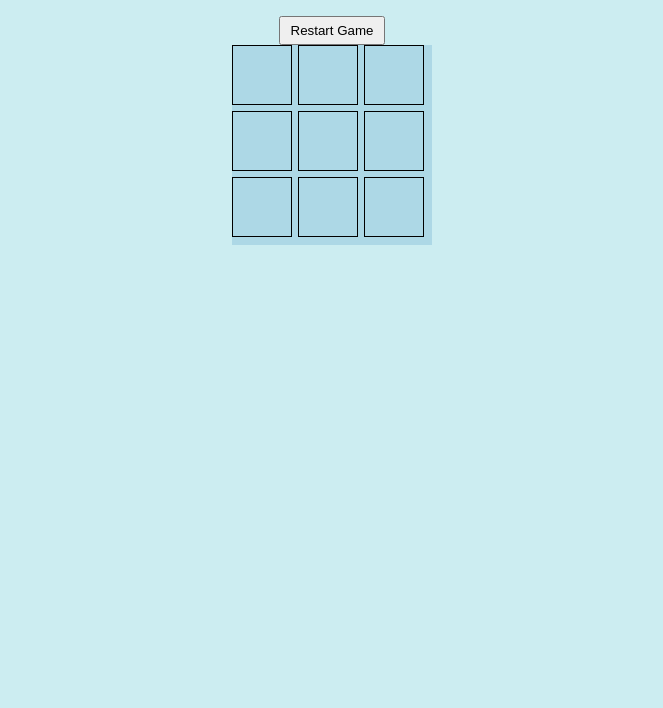
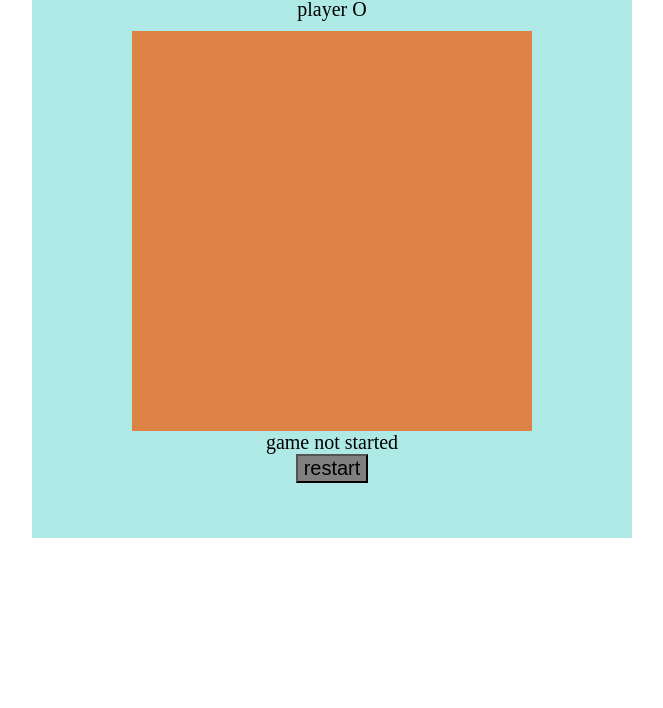
Before and after one commit to surasong72/Tic-Tac-Toe, a plain HTML site: page index.html in a window 1280 px wide. Shown: the part 92-800 px from the top of the page, without its empty margins (308-971 px from the left). Drawn offline with Linux system fonts and the light colour scheme.

Commit message:
the overall game structure and userinterface

```diff
--- a/Script.js
+++ b/Script.js
@@ -1,24 +1,81 @@
-const playerOne = {
-   name:"Mr.X",
-   mark:"X",
+const playerOne ={
+  name: "player X",
+  mark: "X",
+}
+const playerTwo ={
+  name: "player O",
+  mark: "O",
+}
+function switchPlayer() {
+  let currentPlayer = Math.random() < 0.5 ? playerOne : playerTwo;
+
+  function getCurrentPlayer() {
+    return currentPlayer;
+  }
+
+  function togglePlayer() {
+    currentPlayer = currentPlayer === playerOne ? playerTwo : playerOne;
+  }
+
+  // return the two inner functions so we can use them later
+  return { getCurrentPlayer, togglePlayer };
 }
 
-function gameboard(){
-  const board = [
-    ["", "", ""],
-    ["", "", ""],
-    ["", "", ""]
+
+function GameBoard  () {
+  Board = [
+    [" "," "," "],
+    [" "," "," "],
+    [" "," "," "]
   ];
   function getBoard(){
-    return board;
+    return Board;
   }
 }
 
-function gameController(){
-  let currentPlayer = Math.random() < 0.5 ? playerOne : playerTwo;
+function GameController(){
 
-  function switchPlayer(){
-    currentPlayer = currentPlayer === playerOne ? playerTwo : playerOne;
-    return currentPlayer;
-  }
 }
+function GameDisplay(){
+  const gameArea=document.createElement("div");
+  gameArea.style.width="600px";
+  gameArea.style.height="550px";
+  gameArea.style.backgroundColor= "#aee9e6ff";
+  gameArea.style.justifySelf="center";
+  gameArea.style.justifyItems="center";
+
+  const playerControl=switchPlayer();
+  const player = playerControl.getCurrentPlayer();
+  const playerStatus=document.createElement("div");
+  playerStatus.textContent=player.name;
+  playerStatus.style.textAlign="center";
+  playerStatus.style.fontSize="20px";
+  playerStatus.style.padding="10px";
+
+  const boardArea=document.createElement("div");
+  boardArea.style.width="400px";
+  boardArea.style.height="400px";
+  boardArea.style.justifySelf="center";
+  boardArea.style.backgroundColor="#df7c3aee";
+
+
+  const gameStatus=document.createElement("div");
+  gameStatus.textContent="game not started";
+  gameStatus.style.textAlign="center";
+  gameStatus.style.fontSize="20px";
+
+  const restartButton=document.createElement("button");
+  restartButton.value="restart";
+  restartButton.textContent="restart";
+  restartButton.style.backgroundColor="grey";
+  restartButton.style.fontSize="20px";
+
+  gameArea.appendChild(playerStatus);
+  gameArea.appendChild(boardArea);
+  gameArea.appendChild(gameStatus);
+  gameArea.appendChild(restartButton);
+
+  document.body.appendChild(gameArea);
+
+}
+GameDisplay();
--- a/index.html
+++ b/index.html
@@ -3,27 +3,11 @@
 <head>
   <meta charset="UTF-8">
   <title>Tic Tac Toe</title>
-  <style>
-
-    body {
-        font-family: Arial, sans-serif;
-        padding: 20px;
-        background-color: #ccedf1;
-        justify-items: center;
-        }
-    #restart {
-        padding: 5px 10px;
-    }
-  </style>
 </head>
 <body>
-  <h1>Welcome to Tic Tac Toe Game</h1>
-  <div id="status"></div>
-  <div id="board"></div>
-  <div id="controls">
-    <button id="restart">Restart Game</button>
-  </div>
+  <h1 style="text-align: center;">Welcome to Tic Tac Toe Game</h1>
 
-  <script src="myScript.js"></script>
+
+  <script src="Script.js"></script>
 </body>
 </html>
--- a/myScript.js
+++ /dev/null
@@ -1,45 +0,0 @@
-
-const container=document.createElement('div');
-container.style.width='200px';
-container.style.height='200px';
-container.style.backgroundColor='lightblue';
-container.style.position='relative';
-document.body.appendChild(container);
-
-const displayScore=document.createElement('div');
-displayScore.style.marginTop='20px';
-displayScore.style.fontSize='20px';
-document.body.appendChild(displayScore);
-let board=[];
-document.getElementById('restart').addEventListener('click', function() {
-    for (let i = 0; i < container.children.length; i++) {
-        container.children[i].textContent = '';
-    }
-    board = [];
-    displayScore.textContent = 'Game restarted!';
-});
-for (let i=0;i<3;i++){
-    for (let j=0;j<3;j++){
-        const cell=document.createElement('div');
-        cell.style.width='60px';
-        cell.style.height='60px';
-        cell.style.border='1px solid black';
-        cell.style.boxSizing='border-box';
-        cell.style.position='absolute';
-        cell.style.left=`${j*66}px`;
-        cell.style.top=`${i*66}px`;
-        cell.style.display='flex';
-        cell.style.alignItems='center';
-        cell.style.justifyContent='center';
-        cell.style.fontSize='24px';
-        cell.style.cursor='pointer';
-        cell.addEventListener('click',function(){
-            if (cell.textContent===''){
-                displayScore.textContent='x clicked';
-                cell.textContent='X';
-                board.push('X');
-            }
-        });
-        container.appendChild(cell);
-    }
-}
```
